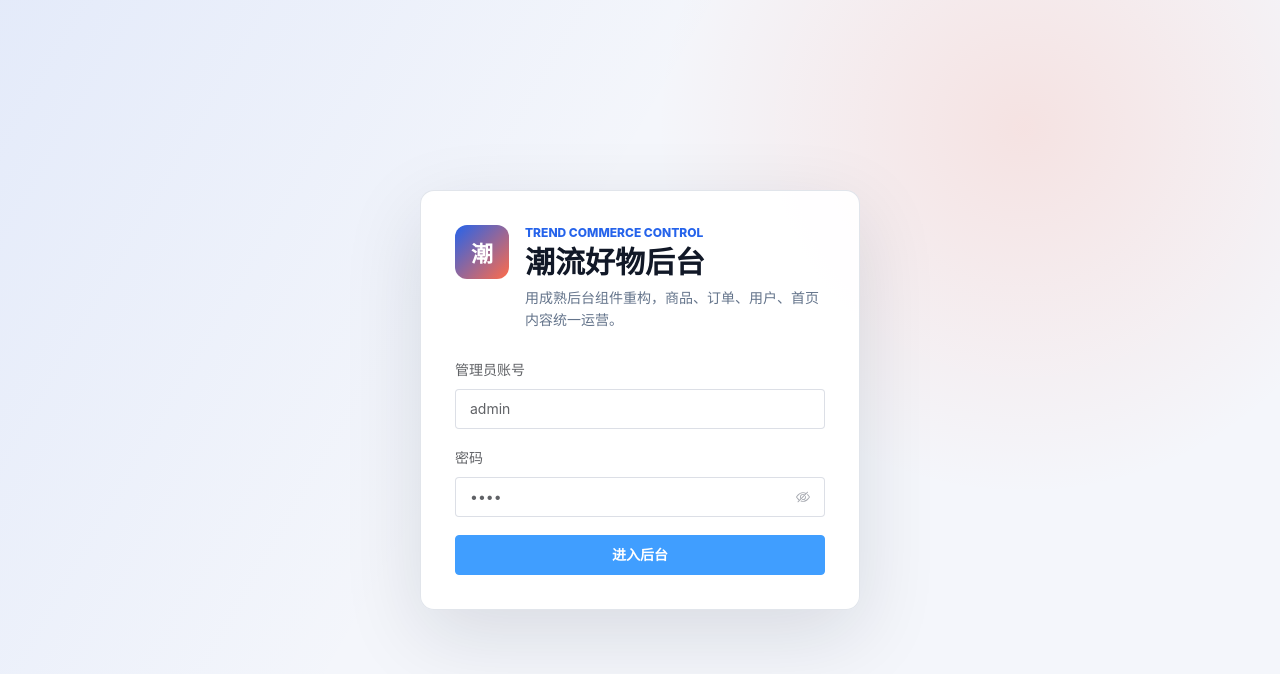
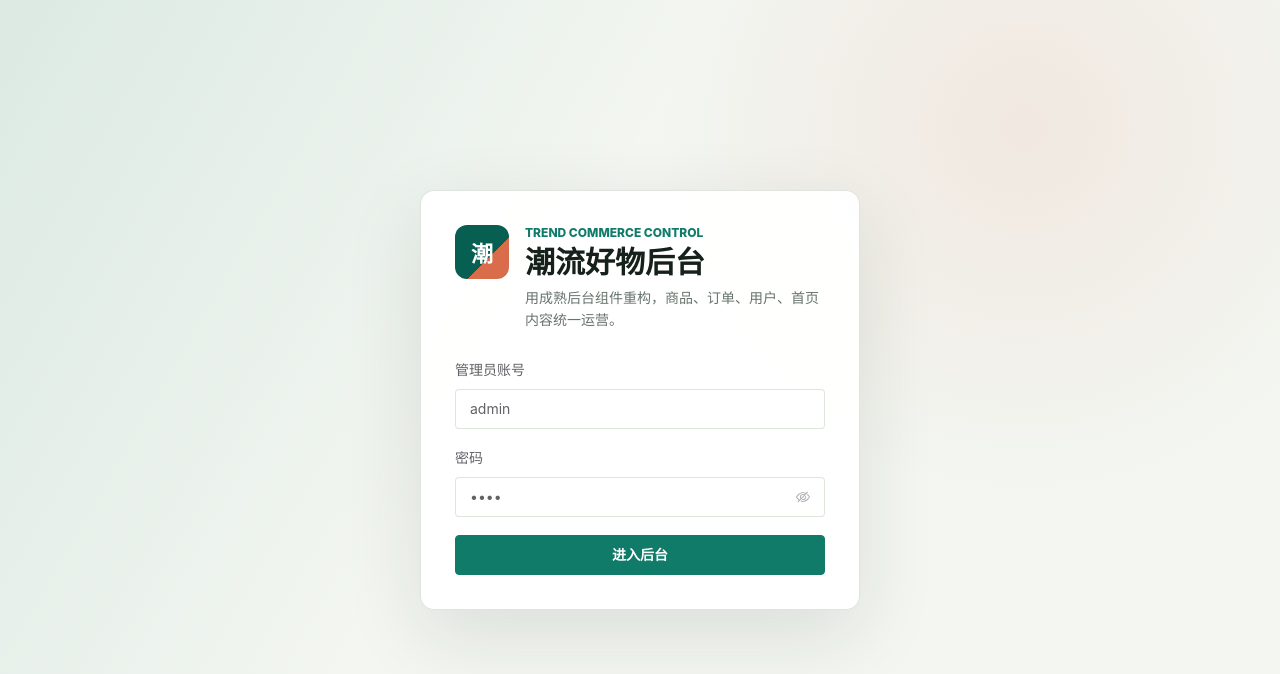
Before and after one commit to pskishere/ecommerce, a Vue app in the folder ecommerce-admin/: page / in a window 1280 px wide. Shown: the top 674 px of the page. Built offline with nearby package versions, Linux system fonts and the light colour scheme.

Commit message:
Refine admin color palette

```diff
--- a/ecommerce-admin/src/App.vue
+++ b/ecommerce-admin/src/App.vue
@@ -1386,7 +1386,7 @@ function renderOrderChart() {
     value: dashboard.orderStatus[item.value] || 0,
   }))
   orderChart.setOption({
-    color: ['#2563EB', '#16A34A', '#F59E0B', '#111827', '#DC2626'],
+    color: ['#0F7B68', '#2F8F46', '#C99A2E', '#37463F', '#C2413A'],
     tooltip: { trigger: 'item' },
     legend: { bottom: 0, icon: 'circle' },
     series: [{
@@ -1407,7 +1407,7 @@ function renderSalesChart() {
   salesChart ||= echarts.init(salesChartRef.value)
   const rows = dashboard.salesTrend || []
   salesChart.setOption({
-    color: ['#2563EB', '#FF6B4A'],
+    color: ['#0F7B68', '#D96C4B'],
     tooltip: { trigger: 'axis' },
     grid: { left: 44, right: 18, top: 28, bottom: 34 },
     legend: { top: 0, right: 4 },
@@ -1415,11 +1415,11 @@ function renderSalesChart() {
       type: 'category',
       boundaryGap: false,
       data: rows.map(item => item.label),
-      axisLine: { lineStyle: { color: '#E5E7EB' } },
+      axisLine: { lineStyle: { color: '#DFE7DD' } },
       axisTick: { show: false },
     },
     yAxis: [
-      { type: 'value', name: 'GMV', axisLabel: { formatter: value => `${value}` }, splitLine: { lineStyle: { color: '#EEF2F7' } } },
+      { type: 'value', name: 'GMV', axisLabel: { formatter: value => `${value}` }, splitLine: { lineStyle: { color: '#E8EFE6' } } },
       { type: 'value', name: '订单', splitLine: { show: false } },
     ],
     series: [
--- a/ecommerce-admin/src/styles/main.css
+++ b/ecommerce-admin/src/styles/main.css
@@ -1,15 +1,34 @@
 :root {
-  --admin-bg: #f4f6fb;
-  --admin-surface: #ffffff;
-  --admin-panel: #f8fafc;
-  --admin-text: #111827;
-  --admin-muted: #64748b;
-  --admin-line: #e5e7eb;
-  --admin-brand: #2563eb;
-  --admin-brand-dark: #1d4ed8;
-  --admin-orange: #ff6b4a;
-  --admin-green: #16a34a;
+  --admin-bg: #f3f6f1;
+  --admin-surface: #fbfcfa;
+  --admin-panel: #f7f9f4;
+  --admin-text: #17211b;
+  --admin-muted: #68746d;
+  --admin-line: #dfe7dd;
+  --admin-brand: #0f7b68;
+  --admin-brand-dark: #075f51;
+  --admin-brand-soft: #e6f4ef;
+  --admin-accent: #d96c4b;
+  --admin-green: #2f8f46;
+  --admin-danger: #c2413a;
+  --admin-warning: #b7791f;
+  --admin-aside: #20342c;
+  --admin-aside-raised: #284237;
+  --admin-aside-muted: #b8c7bf;
   --admin-radius: 8px;
+  --el-color-primary: var(--admin-brand);
+  --el-color-primary-dark-2: var(--admin-brand-dark);
+  --el-color-primary-light-3: #47a493;
+  --el-color-primary-light-5: #7fc3b5;
+  --el-color-primary-light-7: #b8ddd5;
+  --el-color-primary-light-8: #d3eae5;
+  --el-color-primary-light-9: #e8f4f0;
+  --el-color-success: var(--admin-green);
+  --el-color-warning: var(--admin-warning);
+  --el-color-danger: var(--admin-danger);
+  --el-border-color: var(--admin-line);
+  --el-border-color-light: #e7eee5;
+  --el-fill-color-light: var(--admin-panel);
   font-family: Inter, "Geist", -apple-system, BlinkMacSystemFont, "Segoe UI", sans-serif;
   color: var(--admin-text);
   background: var(--admin-bg);
@@ -41,8 +60,8 @@ select {
   display: grid;
   place-items: center;
   background:
-    linear-gradient(120deg, rgba(37, 99, 235, 0.08), transparent 42%),
-    radial-gradient(circle at 80% 16%, rgba(255, 107, 74, 0.14), transparent 30%),
+    linear-gradient(120deg, rgba(15, 123, 104, 0.1), transparent 42%),
+    radial-gradient(circle at 80% 16%, rgba(217, 108, 75, 0.1), transparent 30%),
     var(--admin-bg);
   padding: 40px;
 }
@@ -52,8 +71,8 @@ select {
   padding: 34px;
   border-radius: 14px;
   background: rgba(255, 255, 255, 0.94);
-  box-shadow: 0 24px 80px rgba(15, 23, 42, 0.12);
-  border: 1px solid rgba(148, 163, 184, 0.28);
+  box-shadow: 0 24px 80px rgba(23, 33, 27, 0.11);
+  border: 1px solid rgba(127, 144, 132, 0.24);
 }
 
 .brand-block {
@@ -66,7 +85,7 @@ select {
   width: 54px;
   height: 54px;
   border-radius: 12px;
-  background: linear-gradient(135deg, var(--admin-brand), var(--admin-orange));
+  background: linear-gradient(135deg, var(--admin-brand-dark) 0 62%, var(--admin-accent) 62% 100%);
   color: white;
   display: grid;
   place-items: center;
@@ -107,11 +126,11 @@ select {
 }
 
 .admin-aside {
-  background: #111827;
+  background: var(--admin-aside);
   color: white;
   display: flex;
   flex-direction: column;
-  border-right: 1px solid rgba(255, 255, 255, 0.08);
+  border-right: 1px solid rgba(255, 255, 255, 0.1);
   overflow: hidden;
   transition: width 0.2s ease;
 }
@@ -138,21 +157,21 @@ select {
 
 .brand-copy span {
   display: block;
-  color: rgba(255, 255, 255, 0.55);
+  color: var(--admin-aside-muted);
   font-size: 12px;
   margin-top: 4px;
 }
 
 .aside-collapse-button {
   margin-left: auto;
-  color: rgba(255, 255, 255, 0.72);
-  background: rgba(255, 255, 255, 0.08);
+  color: rgba(255, 255, 255, 0.74);
+  background: rgba(255, 255, 255, 0.09);
   flex-shrink: 0;
 }
 
 .aside-collapse-button:hover {
   color: white;
-  background: rgba(255, 255, 255, 0.14);
+  background: rgba(255, 255, 255, 0.16);
 }
 
 .admin-aside.collapsed .aside-brand {
@@ -194,7 +213,7 @@ select {
   height: 46px;
   border-radius: var(--admin-radius);
   margin-bottom: 6px;
-  color: rgba(255, 255, 255, 0.72);
+  color: var(--admin-aside-muted);
 }
 
 .admin-menu .el-menu-item .el-icon {
@@ -217,7 +236,7 @@ select {
 
 .admin-menu .el-menu-item:hover,
 .admin-menu .el-menu-item.is-active {
-  background: rgba(37, 99, 235, 0.18);
+  background: var(--admin-aside-raised);
   color: white;
 }
 
@@ -228,8 +247,8 @@ select {
   align-items: center;
   justify-content: center;
   border-radius: var(--admin-radius);
-  border: 1px solid rgba(255, 255, 255, 0.16);
-  color: rgba(255, 255, 255, 0.78);
+  border: 1px solid rgba(255, 255, 255, 0.18);
+  color: rgba(255, 255, 255, 0.8);
   text-decoration: none;
   font-size: 13px;
   font-weight: 700;
@@ -289,9 +308,9 @@ select {
 .command-trigger {
   height: 36px;
   padding: 0 10px 0 12px;
-  border-color: #dbe3ef;
-  background: #f8fafc;
-  color: #334155;
+  border-color: #d7e2d8;
+  background: #f7f9f4;
+  color: #314039;
 }
 
 .command-trigger span {
@@ -305,15 +324,15 @@ select {
   height: 22px;
   place-items: center;
   padding: 0 7px;
-  border: 1px solid #dbe3ef;
-  border-bottom-color: #cbd5e1;
+  border: 1px solid #d7e2d8;
+  border-bottom-color: #c6d3c8;
   border-radius: 6px;
   background: #fff;
-  color: #64748b;
+  color: var(--admin-muted);
   font-size: 11px;
   font-weight: 900;
   line-height: 1;
-  box-shadow: 0 1px 0 rgba(15, 23, 42, 0.06);
+  box-shadow: 0 1px 0 rgba(23, 33, 27, 0.06);
 }
 
 .global-search {
@@ -351,8 +370,8 @@ select {
 
 .metric-card:hover,
 .panel-card:hover {
-  border-color: rgba(37, 99, 235, 0.22);
-  box-shadow: 0 12px 34px rgba(15, 23, 42, 0.06);
+  border-color: rgba(15, 123, 104, 0.24);
+  box-shadow: 0 12px 34px rgba(23, 33, 27, 0.06);
 }
 
 .metric-card .el-card__body {
@@ -379,7 +398,7 @@ select {
   min-height: 24px;
   padding: 4px 8px;
   border-radius: 999px;
-  background: #eff6ff;
+  background: var(--admin-brand-soft);
   color: var(--admin-brand-dark);
   font-size: 12px;
   font-style: normal;
@@ -463,9 +482,9 @@ select {
 .todo-card,
 .health-card {
   appearance: none;
-  border: 1px solid #e5e7eb;
+  border: 1px solid var(--admin-line);
   border-radius: 10px;
-  background: #f8fafc;
+  background: var(--admin-panel);
   color: var(--admin-text);
   text-align: left;
   cursor: pointer;
@@ -479,9 +498,9 @@ select {
 
 .todo-card:hover,
 .health-card:hover {
-  border-color: rgba(37, 99, 235, 0.38);
+  border-color: rgba(15, 123, 104, 0.34);
   background: #fff;
-  box-shadow: 0 10px 26px rgba(37, 99, 235, 0.08);
+  box-shadow: 0 10px 26px rgba(15, 123, 104, 0.08);
   transform: translateY(-1px);
 }
 
@@ -495,7 +514,7 @@ select {
 .health-card:focus-visible,
 .front-link:focus-visible,
 .command-item:focus-visible {
-  outline: 3px solid rgba(37, 99, 235, 0.22);
+  outline: 3px solid rgba(15, 123, 104, 0.2);
   outline-offset: 2px;
 }
 
@@ -554,8 +573,8 @@ select {
 }
 
 .section-products .el-avatar {
-  border: 1px solid #e5e7eb;
-  background: #eef2f7;
+  border: 1px solid var(--admin-line);
+  background: #edf3ec;
 }
 
 .section-products span {
@@ -573,7 +592,7 @@ select {
 
 .rank-item:hover {
   background: #fff;
-  box-shadow: 0 8px 24px rgba(15, 23, 42, 0.06);
+  box-shadow: 0 8px 24px rgba(23, 33, 27, 0.06);
   transform: translateY(-1px);
 }
 
@@ -602,7 +621,7 @@ select {
 }
 
 .danger {
-  color: #dc2626;
+  color: var(--admin-danger);
 }
 
 .rank-image,
@@ -610,7 +629,7 @@ select {
   width: 54px;
   height: 54px;
   border-radius: var(--admin-radius);
-  background: #eef2f7;
+  background: #edf3ec;
   flex-shrink: 0;
 }
 
@@ -623,7 +642,7 @@ select {
   width: 86px;
   height: 48px;
   border-radius: var(--admin-radius);
-  background: #eef2f7;
+  background: #edf3ec;
   flex-shrink: 0;
 }
 
@@ -632,10 +651,10 @@ select {
   height: 100%;
   display: grid;
   place-items: center;
-  color: #94a3b8;
+  color: #91a199;
   font-size: 11px;
   font-weight: 800;
-  background: #eef2f7;
+  background: #edf3ec;
 }
 
 .shop-card {
@@ -657,7 +676,7 @@ select {
   padding: 16px;
   border: 1px solid var(--admin-line);
   border-radius: 12px;
-  background: #f8fafc;
+  background: var(--admin-panel);
 }
 
 .section-title {
@@ -687,7 +706,7 @@ select {
 
 .spec-editor {
   padding: 12px;
-  border: 1px solid #e2e8f0;
+  border: 1px solid var(--admin-line);
   border-radius: 10px;
   background: #fff;
 }
@@ -731,7 +750,7 @@ select {
   gap: 16px;
   padding: 16px;
   border-radius: 12px;
-  background: #f8fafc;
+  background: var(--admin-panel);
 }
 
 .detail-summary span {
@@ -759,12 +778,12 @@ select {
 
 .detail-section p {
   margin: 4px 0;
-  color: #334155;
+  color: #314039;
 }
 
 .warning-section {
-  border-color: #fed7aa;
-  background: #fff7ed;
+  border-color: #ead2ab;
+  background: #fff9ec;
 }
 
 .order-product {
@@ -773,7 +792,7 @@ select {
   align-items: center;
   gap: 12px;
   padding: 10px 0;
-  border-top: 1px solid #eef2f7;
+  border-top: 1px solid #e8efe6;
 }
 
 .order-product:first-of-type {
@@ -809,7 +828,7 @@ select {
 .command-dialog {
   border-radius: 16px;
   overflow: hidden;
-  box-shadow: 0 30px 90px rgba(15, 23, 42, 0.22);
+  box-shadow: 0 30px 90px rgba(23, 33, 27, 0.2);
 }
 
 .command-dialog .el-dialog__header {
@@ -857,7 +876,7 @@ select {
   padding: 12px;
   border: 1px solid transparent;
   border-radius: 10px;
-  background: #f8fafc;
+  background: var(--admin-panel);
   color: var(--admin-text);
   text-align: left;
   cursor: pointer;
@@ -868,15 +887,15 @@ select {
   width: 36px;
   height: 36px;
   border-radius: 10px;
-  background: #eff6ff;
+  background: var(--admin-brand-soft);
   color: var(--admin-brand);
 }
 
 .command-item.active,
 .command-item:hover {
-  border-color: rgba(37, 99, 235, 0.32);
+  border-color: rgba(15, 123, 104, 0.34);
   background: #fff;
-  box-shadow: 0 12px 30px rgba(37, 99, 235, 0.1);
+  box-shadow: 0 12px 30px rgba(15, 123, 104, 0.1);
   transform: translateY(-1px);
 }
 
@@ -910,8 +929,8 @@ select {
   min-width: 42px;
   padding: 4px 8px;
   border-radius: 999px;
-  background: #eef2f7;
-  color: #475569;
+  background: #edf3ec;
+  color: #526259;
   font-size: 12px;
   font-weight: 800;
   text-align: center;
@@ -922,8 +941,8 @@ select {
 }
 
 .el-table {
-  --el-table-header-bg-color: #f8fafc;
-  --el-table-border-color: #eef2f7;
+  --el-table-header-bg-color: #f7f9f4;
+  --el-table-border-color: #e8efe6;
 }
 
 .el-button {
@@ -935,9 +954,45 @@ select {
   transform: translateY(1px);
 }
 
+.el-tag {
+  border-radius: 6px;
+  font-weight: 800;
+}
+
+.el-tag.el-tag--success {
+  border-color: #b9dbc2;
+  background: #e4f3e8;
+  color: #236d36;
+}
+
+.el-tag.el-tag--danger {
+  border-color: #efc0b8;
+  background: #f9e8e4;
+  color: #a93a35;
+}
+
+.el-tag.el-tag--warning {
+  border-color: #ead2ab;
+  background: #fff5df;
+  color: #906118;
+}
+
+.el-tag.el-tag--info {
+  border-color: #d7e2d8;
+  background: #edf3ec;
+  color: #526259;
+}
+
+.el-tag.el-tag--primary {
+  border-color: #b8ddd5;
+  background: var(--admin-brand-soft);
+  color: var(--admin-brand-dark);
+}
+
 .el-segmented {
   --el-segmented-item-selected-color: var(--admin-brand);
   --el-segmented-item-selected-bg-color: #ffffff;
+  --el-segmented-bg-color: #edf3ec;
 }
 
 .el-table .el-table__row {
@@ -945,7 +1000,7 @@ select {
 }
 
 .el-table .el-table__row:hover > td.el-table__cell {
-  background: #f8fbff;
+  background: #f8fbf6;
 }
 
 @keyframes view-enter {
```
